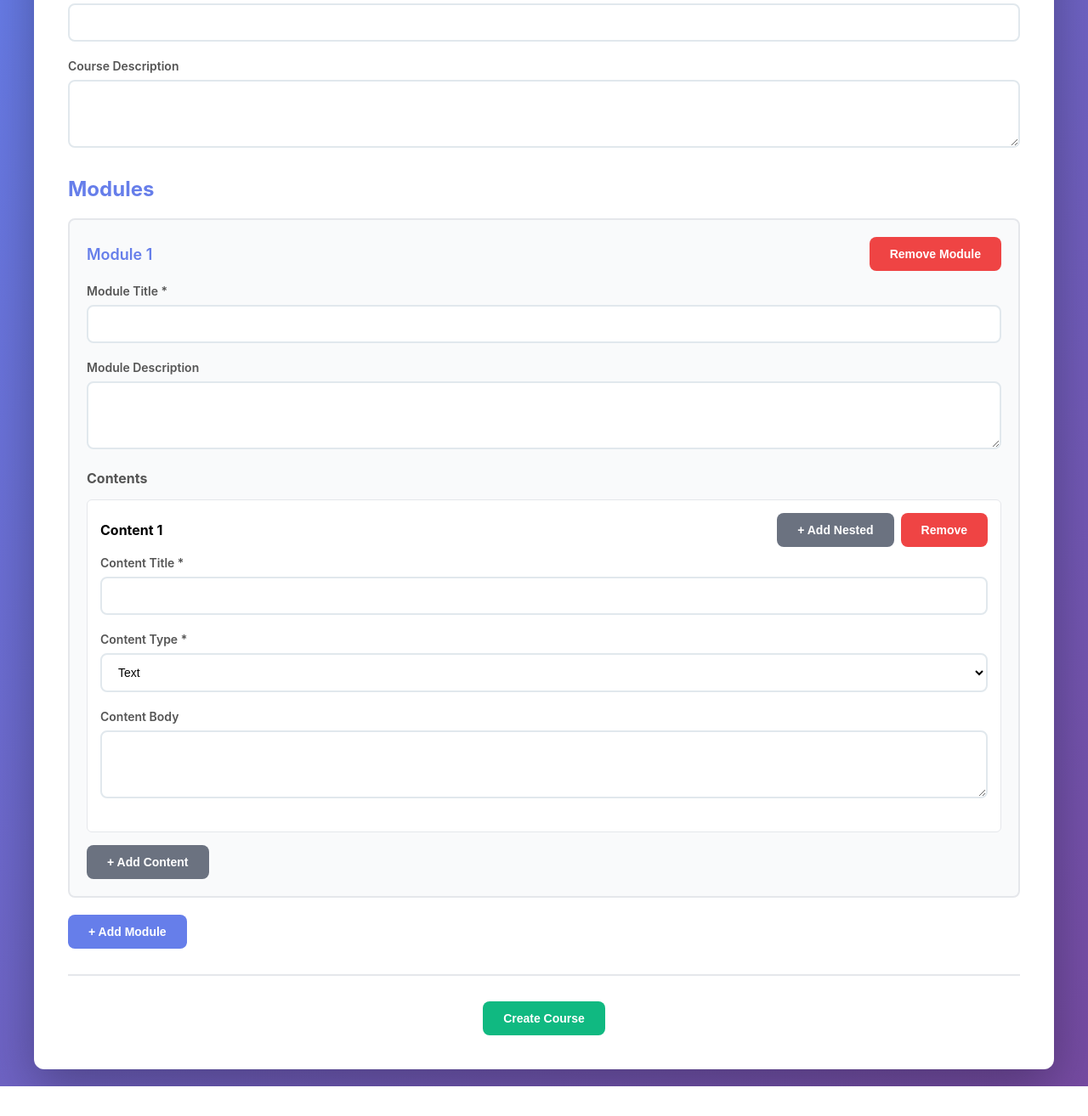
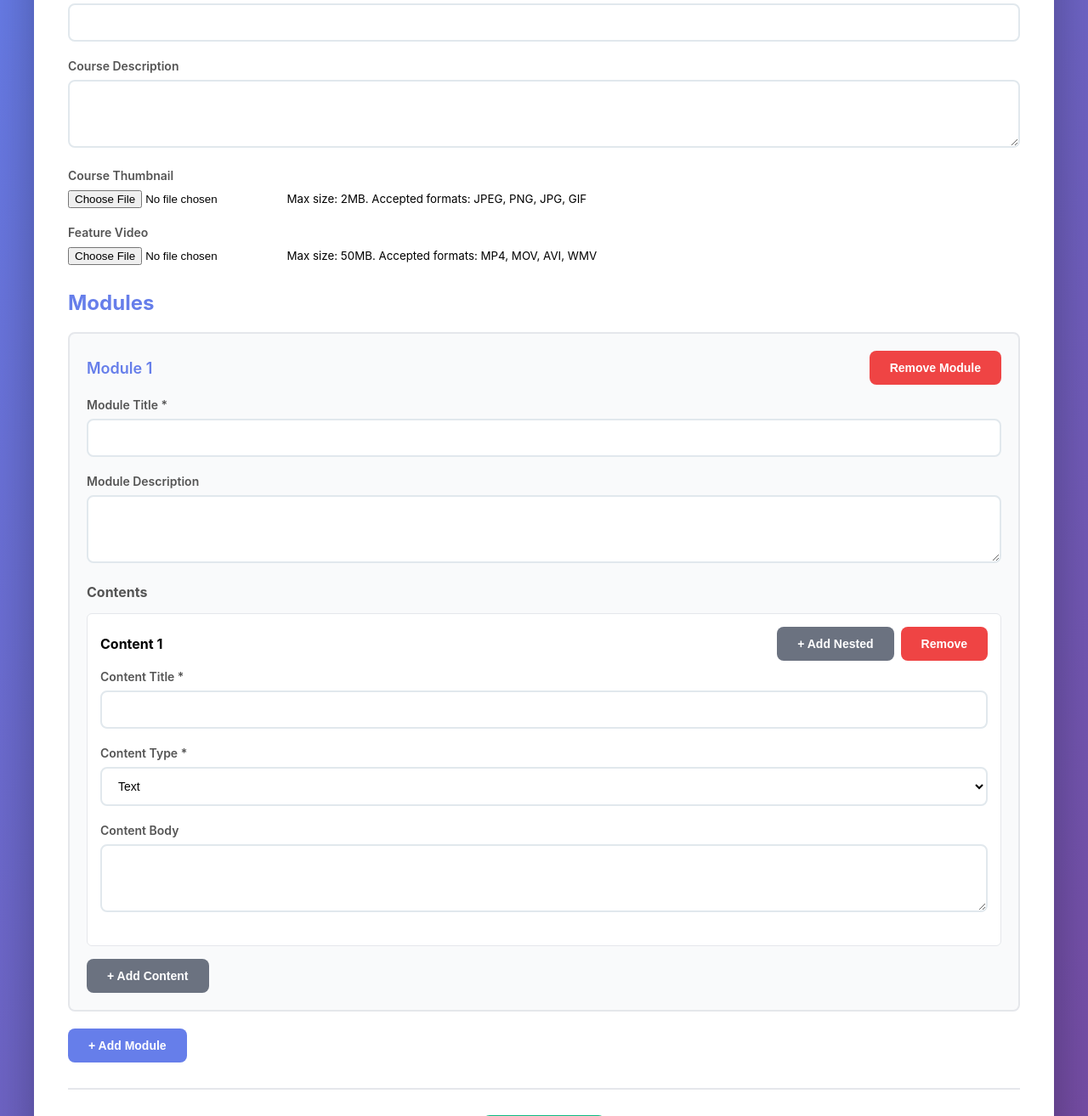
Before and after one commit to rezwana-karim/tax-course, a Laravel app: page /courses/create in a window 1280 px wide. Shown: the part 160-1474 px from the top of the page at 85% size. Before the commit the page ends 1439 px from the top, so only its background shows below. Run offline with Laravel 12, Linux system fonts and the light colour scheme.

Commit message:
Add file upload functionality for courses and content
Co-authored-by: rezwana-karim <126201034+rezwana-karim@users.noreply.github.com>

```diff
--- a/app/Http/Controllers/CourseController.php
+++ b/app/Http/Controllers/CourseController.php
@@ -7,6 +7,7 @@ use App\Models\Course;
 use App\Models\Module;
 use Illuminate\Http\Request;
 use Illuminate\Support\Facades\DB;
+use Illuminate\Support\Facades\Storage;
 use Illuminate\Support\Facades\Validator;
 
 class CourseController extends Controller
@@ -34,9 +35,18 @@ class CourseController extends Controller
      */
     public function store(Request $request)
     {
+        // Parse modules JSON if it's a string (from FormData)
+        $modulesData = $request->modules;
+        if (is_string($modulesData)) {
+            $modulesData = json_decode($modulesData, true);
+            $request->merge(['modules' => $modulesData]);
+        }
+
         $validator = Validator::make($request->all(), [
             'title' => 'required|string|max:255',
             'description' => 'nullable|string',
+            'thumbnail' => 'nullable|image|mimes:jpeg,png,jpg,gif|max:2048',
+            'feature_video' => 'nullable|file|mimes:mp4,mov,avi,wmv|max:51200',
             'modules' => 'required|array|min:1',
             'modules.*.title' => 'required|string|max:255',
             'modules.*.description' => 'nullable|string',
@@ -56,9 +66,23 @@ class CourseController extends Controller
         try {
             DB::beginTransaction();
 
+            // Handle file uploads for course
+            $thumbnailPath = null;
+            $featureVideoPath = null;
+
+            if ($request->hasFile('thumbnail')) {
+                $thumbnailPath = $request->file('thumbnail')->store('courses/thumbnails', 'public');
+            }
+
+            if ($request->hasFile('feature_video')) {
+                $featureVideoPath = $request->file('feature_video')->store('courses/videos', 'public');
+            }
+
             $course = Course::create([
                 'title' => $request->title,
                 'description' => $request->description,
+                'thumbnail' => $thumbnailPath,
+                'feature_video' => $featureVideoPath,
             ]);
 
             foreach ($request->modules as $moduleIndex => $moduleData) {
@@ -97,6 +121,18 @@ class CourseController extends Controller
      */
     private function createContentRecursive($moduleId, $contentData, $order, $parentId = null)
     {
+        // Handle file upload for content if present
+        $filePath = null;
+        if (isset($contentData['file']) && $contentData['file'] instanceof \Illuminate\Http\UploadedFile) {
+            $type = $contentData['type'] ?? 'text';
+            $folder = match ($type) {
+                'video' => 'contents/videos',
+                'document' => 'contents/documents',
+                default => 'contents/files',
+            };
+            $filePath = $contentData['file']->store($folder, 'public');
+        }
+
         $content = Content::create([
             'module_id' => $moduleId,
             'parent_id' => $parentId,
@@ -104,6 +140,7 @@ class CourseController extends Controller
             'body' => $contentData['body'] ?? null,
             'type' => $contentData['type'] ?? 'text',
             'order' => $order,
+            'file_path' => $filePath,
         ]);
 
         if (isset($contentData['children']) && is_array($contentData['children'])) {
@@ -143,6 +180,8 @@ class CourseController extends Controller
         $validator = Validator::make($request->all(), [
             'title' => 'required|string|max:255',
             'description' => 'nullable|string',
+            'thumbnail' => 'nullable|image|mimes:jpeg,png,jpg,gif|max:2048',
+            'feature_video' => 'nullable|file|mimes:mp4,mov,avi,wmv|max:51200',
             'modules' => 'required|array|min:1',
             'modules.*.title' => 'required|string|max:255',
             'modules.*.description' => 'nullable|string',
@@ -150,6 +189,7 @@ class CourseController extends Controller
             'modules.*.contents.*.title' => 'required|string|max:255',
             'modules.*.contents.*.body' => 'nullable|string',
             'modules.*.contents.*.type' => 'required|string|in:text,video,document,quiz',
+            'modules.*.contents.*.file' => 'nullable|file|max:51200',
         ]);
 
         if ($validator->fails()) {
@@ -163,10 +203,30 @@ class CourseController extends Controller
             DB::beginTransaction();
 
             $course = Course::findOrFail($id);
-            $course->update([
+
+            // Handle file uploads
+            $updateData = [
                 'title' => $request->title,
                 'description' => $request->description,
-            ]);
+            ];
+
+            if ($request->hasFile('thumbnail')) {
+                // Delete old thumbnail if exists
+                if ($course->thumbnail) {
+                    \Storage::disk('public')->delete($course->thumbnail);
+                }
+                $updateData['thumbnail'] = $request->file('thumbnail')->store('courses/thumbnails', 'public');
+            }
+
+            if ($request->hasFile('feature_video')) {
+                // Delete old video if exists
+                if ($course->feature_video) {
+                    \Storage::disk('public')->delete($course->feature_video);
+                }
+                $updateData['feature_video'] = $request->file('feature_video')->store('courses/videos', 'public');
+            }
+
+            $course->update($updateData);
 
             // Delete existing modules and contents (cascade will handle contents)
             $course->modules()->delete();
@@ -208,7 +268,25 @@ class CourseController extends Controller
     public function destroy(string $id)
     {
         try {
-            $course = Course::findOrFail($id);
+            $course = Course::with('modules.allContents')->findOrFail($id);
+
+            // Delete course files
+            if ($course->thumbnail) {
+                \Storage::disk('public')->delete($course->thumbnail);
+            }
+            if ($course->feature_video) {
+                \Storage::disk('public')->delete($course->feature_video);
+            }
+
+            // Delete content files
+            foreach ($course->modules as $module) {
+                foreach ($module->allContents as $content) {
+                    if ($content->file_path) {
+                        \Storage::disk('public')->delete($content->file_path);
+                    }
+                }
+            }
+
             $course->delete();
 
             return response()->json([
--- a/app/Models/Content.php
+++ b/app/Models/Content.php
@@ -15,6 +15,7 @@ class Content extends Model
         'body',
         'type',
         'order',
+        'file_path',
     ];
 
     public function module(): BelongsTo
--- a/app/Models/Course.php
+++ b/app/Models/Course.php
@@ -13,6 +13,8 @@ class Course extends Model
     protected $fillable = [
         'title',
         'description',
+        'thumbnail',
+        'feature_video',
     ];
 
     public function modules(): HasMany
--- a/resources/views/courses/create.blade.php
+++ b/resources/views/courses/create.blade.php
@@ -7,7 +7,7 @@
 
 <div id="message-container"></div>
 
-<form id="courseForm">
+<form id="courseForm" enctype="multipart/form-data">
     <div class="form-group">
         <label for="courseTitle">Course Title *</label>
         <input type="text" id="courseTitle" name="title" required>
@@ -16,6 +16,18 @@
     <div class="form-group">
         <label for="courseDescription">Course Description</label>
         <textarea id="courseDescription" name="description" rows="3"></textarea>
+    </div>
+
+    <div class="form-group">
+        <label for="courseThumbnail">Course Thumbnail</label>
+        <input type="file" id="courseThumbnail" name="thumbnail" accept="image/jpeg,image/png,image/jpg,image/gif">
+        <small class="form-text">Max size: 2MB. Accepted formats: JPEG, PNG, JPG, GIF</small>
+    </div>
+
+    <div class="form-group">
+        <label for="courseFeatureVideo">Feature Video</label>
+        <input type="file" id="courseFeatureVideo" name="feature_video" accept="video/mp4,video/x-msvideo,video/quicktime,video/x-ms-wmv">
+        <small class="form-text">Max size: 50MB. Accepted formats: MP4, MOV, AVI, WMV</small>
     </div>
 
     <h2 style="margin-top: 30px; margin-bottom: 20px; color: #667eea;">Modules</h2>
@@ -134,6 +146,12 @@ $(document).ready(function() {
                     <textarea class="content-body" rows="3"></textarea>
                 </div>
 
+                <div class="form-group file-upload-group" style="display: none;">
+                    <label>Upload File</label>
+                    <input type="file" class="content-file" accept="*/*">
+                    <small class="form-text">Max size: 50MB</small>
+                </div>
+
                 <div class="nested-content"></div>
             </div>
         `;
@@ -150,6 +168,25 @@ $(document).ready(function() {
         const moduleId = $(this).data('module-id');
         const parentContent = $(this).closest('.content-item');
         addContent(moduleId, parentContent);
+    });
+
+    // Handle content type change to show/hide file upload
+    $(document).on('change', '.content-type', function() {
+        const contentType = $(this).val();
+        const fileUploadGroup = $(this).closest('.content-item').find('> .form-group.file-upload-group');
+        const fileInput = fileUploadGroup.find('.content-file');
+
+        if (contentType === 'video' || contentType === 'document') {
+            fileUploadGroup.show();
+            if (contentType === 'video') {
+                fileInput.attr('accept', 'video/mp4,video/x-msvideo,video/quicktime,video/x-ms-wmv');
+            } else {
+                fileInput.attr('accept', '.pdf,.doc,.docx,.txt');
+            }
+        } else {
+            fileUploadGroup.hide();
+            fileInput.val('');
+        }
     });
 
     // Remove content
@@ -187,13 +224,14 @@ $(document).ready(function() {
         submitBtn.prop('disabled', true);
         submitBtn.html('<span class="loading"></span> Creating...');
 
-        const formData = collectFormData();
+        const formData = collectFormDataWithFiles();
 
         $.ajax({
             url: '/api/courses',
             method: 'POST',
-            contentType: 'application/json',
-            data: JSON.stringify(formData),
+            data: formData,
+            processData: false,
+            contentType: false,
             success: function(response) {
                 showMessage('Course created successfully!', 'success');
                 setTimeout(() => {
@@ -275,6 +313,46 @@ $(document).ready(function() {
         return data;
     }
 
+    function collectFormDataWithFiles() {
+        const formData = new FormData();
+
+        // Add course fields
+        formData.append('title', $('#courseTitle').val().trim());
+        formData.append('description', $('#courseDescription').val().trim());
+
+        // Add course files
+        const thumbnailFile = $('#courseThumbnail')[0].files[0];
+        if (thumbnailFile) {
+            formData.append('thumbnail', thumbnailFile);
+        }
+
+        const videoFile = $('#courseFeatureVideo')[0].files[0];
+        if (videoFile) {
+            formData.append('feature_video', videoFile);
+        }
+
+        // Collect modules data
+        const modulesData = [];
+        $('.module').each(function() {
+            const moduleData = {
+                title: $(this).find('input[name*="[title]"]').val().trim(),
+                description: $(this).find('textarea[name*="[description]"]').val().trim(),
+                contents: []
+            };
+
+            // Collect top-level contents
+            $(this).find('.contents-container > .content-item').each(function() {
+                moduleData.contents.push(collectContentDataWithFiles($(this), formData));
+            });
+
+            modulesData.push(moduleData);
+        });
+
+        formData.append('modules', JSON.stringify(modulesData));
+
+        return formData;
+    }
+
     function collectContentData(contentElement) {
         const contentData = {
             title: contentElement.find('> .form-group > .content-title').val().trim(),
@@ -286,6 +364,30 @@ $(document).ready(function() {
         // Collect nested contents
         contentElement.find('> .nested-content > .content-item').each(function() {
             contentData.children.push(collectContentData($(this)));
+        });
+
+        return contentData;
+    }
+
+    function collectContentDataWithFiles(contentElement, formData) {
+        const contentData = {
+            title: contentElement.find('> .form-group > .content-title').val().trim(),
+            type: contentElement.find('> .form-group > .content-type').val(),
+            body: contentElement.find('> .form-group > .content-body').val().trim(),
+            children: []
+        };
+
+        // Handle file upload if present
+        const fileInput = contentElement.find('> .form-group.file-upload-group > .content-file')[0];
+        if (fileInput && fileInput.files.length > 0) {
+            // For now, we'll skip file uploads for content items
+            // This can be enhanced later with a more sophisticated approach
+            // contentData.hasFile = true;
+        }
+
+        // Collect nested contents
+        contentElement.find('> .nested-content > .content-item').each(function() {
+            contentData.children.push(collectContentDataWithFiles($(this), formData));
         });
 
         return contentData;
```
Also changed, not shown: database/migrations/2025_10_27_223827_add_file_fields_to_courses_table.php (added), database/migrations/2025_10_27_223848_add_file_path_to_contents_table.php (added).
